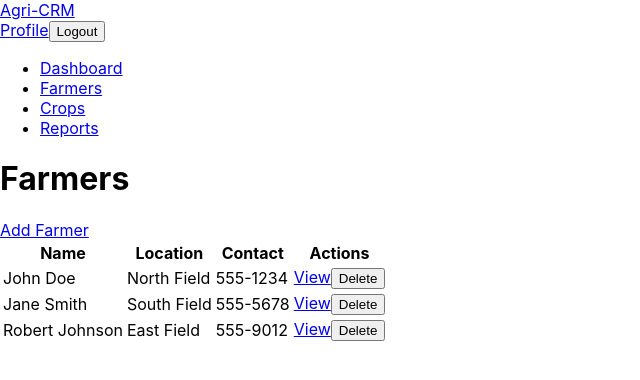
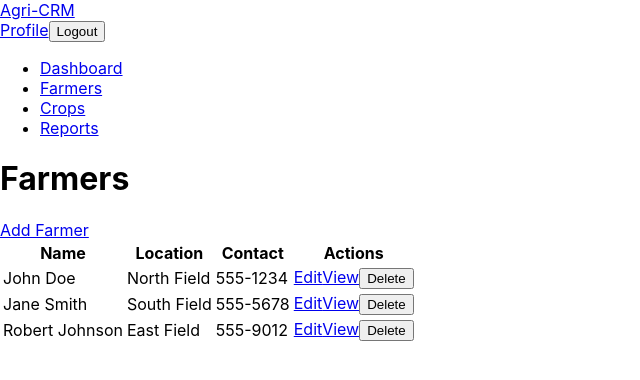
Before and after one commit to johnmosx/blackboxai-1743484092272, a React (Create React App) app in the folder agri-crm/client/: page /farmers in a window 1280 px wide. Shown: the top 380 px of the page, without its empty margins (0-640 px from the left). Built offline with nearby package versions, Linux system fonts and the light colour scheme.

Commit message:
Add agri-crm/client/src/components/FarmerTable.js 1743484558077

```diff
--- a/agri-crm/client/src/components/FarmerTable.js
+++ b/agri-crm/client/src/components/FarmerTable.js
@@ -31,6 +31,12 @@ const FarmerTable = () => {
                   to={`/farmers/${farmer.id}`}
                   className="text-green-600 hover:text-green-900 mr-3"
                 >
+                  Edit
+                </Link>
+                <Link
+                  to={`/farmers/view/${farmer.id}`}
+                  className="text-blue-600 hover:text-blue-900 mr-3"
+                >
                   View
                 </Link>
                 <button className="text-red-600 hover:text-red-900">
```
